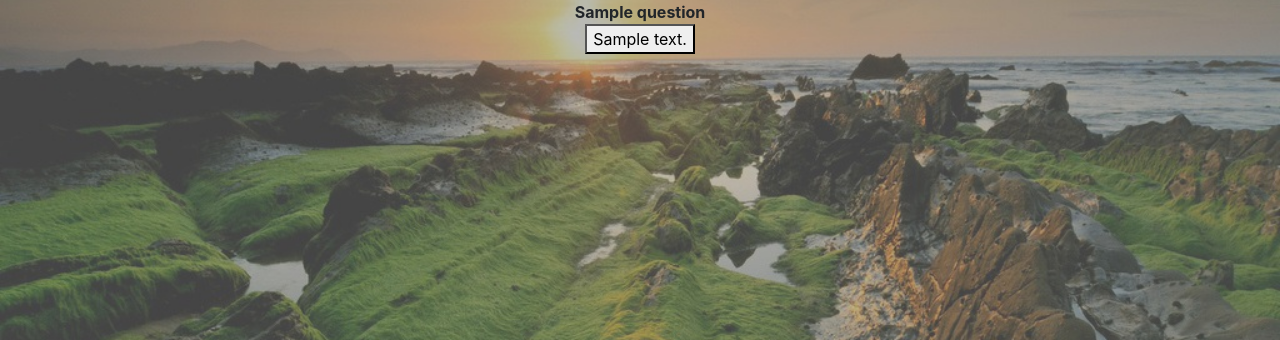
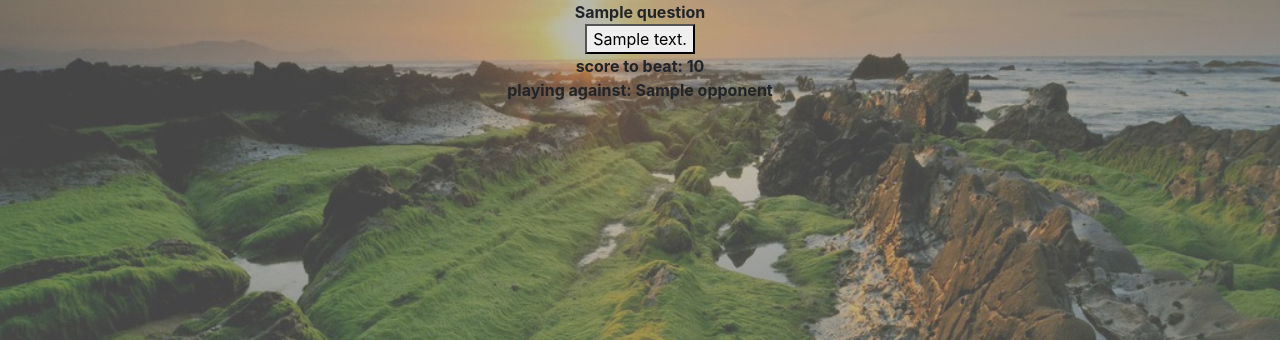
Before and after one commit to Jelleas/WebIK, a Flask app: template templates/play.html in a window 1280 px wide. Shown: the part 150-490 px from the top of the page. Run offline with Flask 2, Linux system fonts and the light colour scheme; the template is opened without the code that fills it: most values are stand-ins (such as "Sample title", 1, 10 or a date in 2020); some libraries are stand-ins or nearby versions; some web fonts are replaced.

Commit message:
kan nu zien tegen wie je speelt en welke score je moet verbeteren

```diff
--- a/application.py
+++ b/application.py
@@ -123,13 +123,19 @@ def play():
     global score
     global game_id
     game = ast.literal_eval(db.execute("SELECT questions FROM games WHERE game_id = :game_id", game_id=game_id)[0]["questions"])["results"][score]
+    players = db.execute("SELECT player1_id, player2_id FROM games WHERE game_id = :game_id", game_id=game_id)
 
     # haal de vragen en antwoorden op voor de huidige game
     if request.method == "GET":
         question = game["question"]
         answers = [game["correct_answer"], game["incorrect_answers"][0], game["incorrect_answers"][1], game["incorrect_answers"][2]]
         random.shuffle(answers)
-        return render_template("play.html", question=question, answers=answers)
+        # check tegen wie er wordt gespeeld
+        if session.get("user_id") == players[0]["player1_id"]:
+            opponent = db.execute("SELECT username FROM users WHERE id = :other_id", other_id=players[0]["player2_id"])[0]["username"]
+        elif session.get("user_id") == players[0]["player2_id"]:
+            opponent = db.execute("SELECT username FROM users WHERE id = :other_id", other_id=players[0]["player1_id"])[0]["username"]
+        return render_template("play.html", question=question, answers=answers, score=score, opponent=opponent)
     else:
         if score >= 50:
             db.execute("UPDATE games SET score = :score WHERE game_id = :game_id", score=score, game_id=game_id)
--- a/templates/play.html
+++ b/templates/play.html
@@ -15,5 +15,10 @@
             <button value="{{ answer }}" name="answer" type="submit" formmethod="POST">{{ answer|safe }}</button>
         </form>
     {% endfor %}
+    <div>
+        score to beat: {{ score }}
+        <br>
+        playing against: {{ opponent }}
+    </div>
 </table>
 {% endblock %}
```
